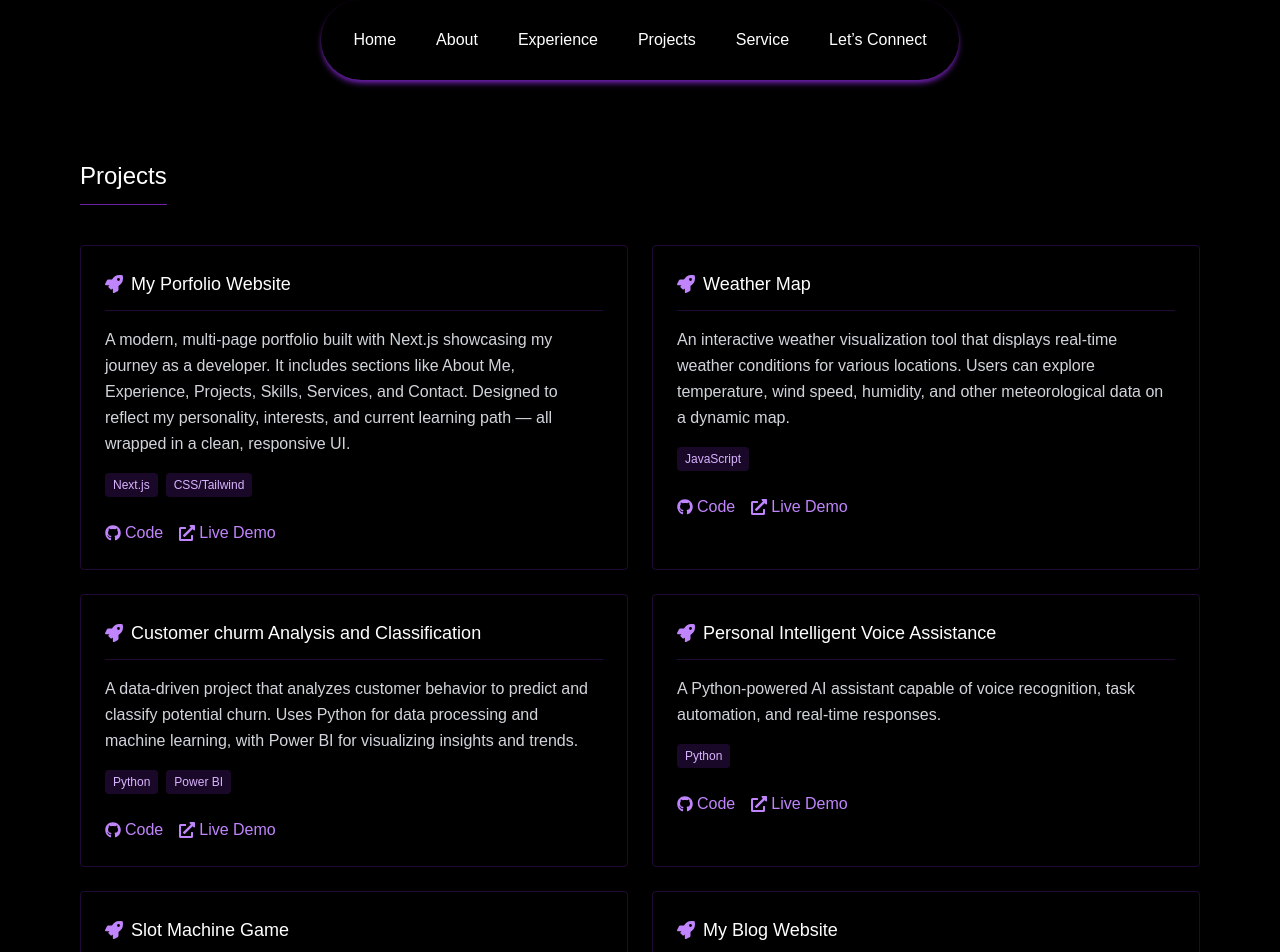
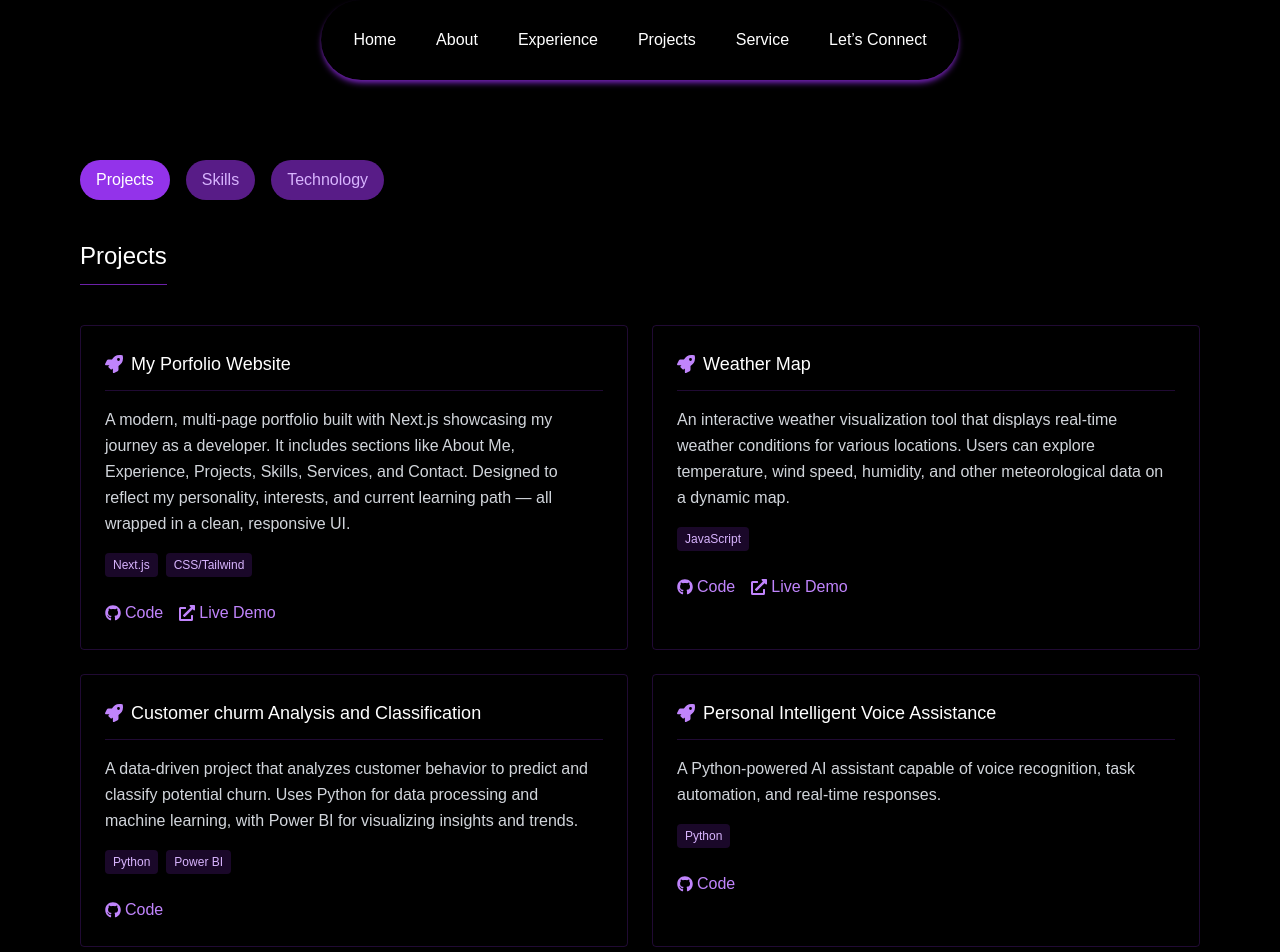
Before and after one commit to Vaibhavii3/Vaibhavi-portfolio, a Next.js app: page /projects in a window 1280 px wide. Shown: the top 952 px of the page. Built offline with nearby package versions, Linux system fonts and the light colour scheme.

Commit message:
updated code

```diff
--- a/package.json
+++ b/package.json
@@ -10,6 +10,7 @@
   },
   "dependencies": {
     "@emailjs/browser": "^4.4.1",
+    "framer-motion": "^12.9.2",
     "next": "15.1.7",
     "nodemailer": "^6.10.1",
     "react": "^19.0.0",
--- a/src/app/projects/page.jsx
+++ b/src/app/projects/page.jsx
@@ -1,115 +1,150 @@
+"use client";
+
 import Navbar from "@/components/Navbar";
 import { FaGithub, FaExternalLinkAlt, FaCode, FaServer, FaDatabase, FaTools, FaRocket, FaBrain, FaLaptopCode, FaMobile } from "react-icons/fa";
+import { useState } from "react";
+import { projects, skillCategories } from "@/data/projectsData"
+import { motion, AnimatePresence } from "framer-motion"
 
 export default function Projects() {
-  const projects = [
-    {
-      title: "My Porfolio Website",
-      description: "A modern, multi-page portfolio built with Next.js showcasing my journey as a developer. It includes sections like About Me, Experience, Projects, Skills, Services, and Contact. Designed to reflect my personality, interests, and current learning path — all wrapped in a clean, responsive UI.",
-      technologies: ["Next.js", "CSS/Tailwind"],
-      githubLink: "https://github.com/Vaibhavii3/Vaibhavi-portfolio.git",
-      liveLink: "https://vaibhavi-porfolio.vercel.app/"
-    },
-    {
-      title: "Weather Map",
-      description: "An interactive weather visualization tool that displays real-time weather conditions for various locations. Users can explore temperature, wind speed, humidity, and other meteorological data on a dynamic map.",
-      technologies: ["JavaScript"],
-      githubLink: "https://github.com/Vaibhavii3/weather-map.git",
-      liveLink: "https://weather-map-rose-sigma.vercel.app/"
-    },
-    {
-      title: "Customer churm Analysis and Classification",
-      description: "A data-driven project that analyzes customer behavior to predict and classify potential churn. Uses Python for data processing and machine learning, with Power BI for visualizing insights and trends.",
-      technologies: ["Python", "Power BI"],
-      githubLink: "https://github.com/Vaibhavii3/Customer-Churn-Analysis-and-Classification.git",
-      // liveLink: "https://vaibhavi-portfolio.vercel.app"
-    },
-    {
-      title: "Personal Intelligent Voice Assistance",
-      description: "A Python-powered AI assistant capable of voice recognition, task automation, and real-time responses.",
-      technologies: ["Python"],
-      githubLink: "https://github.com/Vaibhavii3/Personal-Intelligence-voice-assistance.git",
-      // liveLink: "https://modern-ecommerce.vercel.app"
-    },
-    {
-      title: "Slot Machine Game",
-      description: "A fun and interactive slot machine game built with HTML, CSS, and JavaScript. Includes both a web-based GUI version and a terminal-based CLI version. Features balance management, real-time feedback, and a retro-themed UI. Spin the reels and test your luck!",
-      technologies: ["JavaScript","HTML", "CSS"],
-      githubLink: "https://github.com/Vaibhavii3/Slot-Machine-Game.git",
-      liveLink: "https://slot-machine-game-orpin.vercel.app/"
-    },
-    {
-      title: "My Blog Website",
-      description: "A dynamic and visually engaging blog platform built using React and Sanity.io. This project showcases articles with rich text, categorized content, and a clean UI. Includes social sharing features and a responsive layout.",
-      technologies: ["React","Sanity.io", "CSS"],
-      githubLink: "https://github.com/Vaibhavii3/My-Blog-Website.git",
-      liveLink: "https://my-blog-website-iota.vercel.app/"
-    },
-    {
-      title: "Sanatan API",
-      description: "A minimalist Node.js-powered REST API serving quotes from the Bhagavad Gita in Sanskrit, Hindi, and English. Includes spiritual lessons and real-life applications. Built with a JSON dataset and file-based logic, it's ideal for spiritual apps, extensions, or bots.",
-      technologies: ["Nodejs","JSON", "REST"],
-      githubLink: "https://github.com/Vaibhavii3/sanatan-api.git",
-      liveLink: "https://sanatan-api-sepia.vercel.app/"
-    }
 
-  ];
+  const [activeTab, setActiveTab] = useState("Projects");
+  const [selectedTech, setSelectedTech] = useState(null);
 
-  const skillCategories = [
-    {
-      name: "Frontend",
-      icon: <FaLaptopCode className="text-purple-400" />,
-      skills: ["React", "Next.js", "JavaScript", "TypeScript", "HTML5", "CSS3", "Tailwind CSS", "BootStrap", "Framer Motion"]
-    },
-    {
-      name: "Backend",
-      icon: <FaServer className="text-purple-400" />,
-      skills: ["Node.js", "Express", "REST API"]
-    },
-    {
-      name: "Database & CMS",
-      icon: <FaDatabase className="text-purple-400" />,
-      skills: ["MongoDB", "Sanity.io"]
-    },
-    {
-      name: "Development Tools",
-      icon: <FaTools className="text-purple-400" />,
-      skills: ["Git", "GitHub", "VS Code", "Postman", "JSON"]
-    },
-    {
-      name: "Design Tools",
-      icon: <FaTools className="text-purple-400" />,
-      skills: ["Figma", "Canva"]
-    },
-    {
-      name: "3D Tools",
-      icon: <FaTools className="text-purple-400" />,
-      skills: ["Blender"]
-    },
-    // {
-    //   name: "AI & Machine Learning",
-    //   icon: <FaBrain className="text-purple-400" />,
-    //   skills: ["TensorFlow", "PyTorch", "NLP", "OpenAI APIs", "Computer Vision", "Data Analysis"]
-    // },
-    // {
-    //   name: "Mobile & Other",
-    //   icon: <FaMobile className="text-purple-400" />,
-    //   skills: ["React Native", "Progressive Web Apps", "Responsive Design", "Accessibility", "SEO"]
+  const tabs = ["Projects", "Skills", "Technology"];
+
+  const handleTabClick = (tab) => {
+    setActiveTab(tab);
+  };
+
+//   return (
+
+//     <div className="bg-black min-h-screen text-white overflow-x-hidden">
+//       <Navbar />
+
+//       <div className="m-10 sm:m-20">
+//         {/* Projects Section */}
+//         <section>
+//           <h1 className="text-2xl font-light border-b border-purple-800 pb-3 mb-10 inline-block">
+//             Projects
+//           </h1>
+
+//           <div className="grid grid-cols-1 md:grid-cols-2 gap-6 mb-16">
+//             {projects.map((project, index) => (
+//               <div
+//                 key={index}
+//                 className="border border-purple-800/30 rounded p-6 hover:border-purple-400 transition-colors duration-300"
+//               >
+//                 <h2 className="text-lg font-light pb-3 flex items-center gap-2 border-b border-purple-800/30">
+//                   <FaRocket className="text-purple-400" /> {project.title}
+//                 </h2>
+
+//                 <p className="mt-4 text-gray-300 font-light leading-relaxed">
+//                   {project.description}
+//                 </p>
+
+//                 <div className="mt-4 flex flex-wrap gap-2">
+//                   {project.technologies.map((tech, idx) => (
+//                     <span key={idx} className="text-xs bg-purple-900/30 text-purple-300 px-2 py-1 rounded">
+//                       {tech}
+//                     </span>
+//                   ))}
+//                 </div>
+
+//                 <div className="mt-6 flex gap-4">
+//                   <a
+//                     href={project.githubLink}
+//                     target="_blank"
+//                     rel="noopener noreferrer"
+//                     className="flex items-center gap-1 text-purple-400 hover:text-purple-300 transition-colors"
+//                   >
+//                     <FaGithub /> Code
+//                   </a>
+//                   <a
+//                     href={project.liveLink}
+//                     target="_blank"
+//                     rel="noopener noreferrer"
+//                     className="flex items-center gap-1 text-purple-400 hover:text-purple-300 transition-colors"
+//                   >
+//                     <FaExternalLinkAlt /> Live Demo
+//                   </a>
+//                 </div>
+//               </div>
+//             ))}
+//           </div>
+//         </section>
+
+//         {/* Skills Section */}
+//         <section>
+//           <h1 className="text-2xl font-light border-b border-purple-800 pb-3 mb-10 inline-block">
+//             Skills
+//           </h1>
+
+//           <div className="grid grid-cols-1 md:grid-cols-2 lg:grid-cols-3 gap-6">
+//             {skillCategories.map((category, index) => (
+//               <div
+//                 key={index}
+//                 className="border border-purple-800/30 rounded p-6 hover:border-purple-400 transition-colors duration-300"
+//               >
+//                 <h2 className="text-lg font-light pb-3 flex items-center gap-2 border-b border-purple-800/30">
+//                   {category.icon} {category.name}
+//                 </h2>
+
+//                 <div className="mt-4 flex flex-wrap gap-2">
+//                   {category.skills.map((skill, idx) => (
+//                     <span key={idx} className="bg-purple-900/20 text-purple-300 px-3 py-1 rounded-full text-sm mb-2">
+//                       {skill}
+//                     </span>
+//                   ))}
+//                 </div>
+//               </div>
+//             ))}
+//           </div>
+//         </section>
+//       </div>
+//     </div>
+//   );
 // }
-  ];
 
 return (
-
   <div className="bg-black min-h-screen text-white overflow-x-hidden">
     <Navbar />
 
     <div className="m-10 sm:m-20">
-        {/* Projects Section */}
+      {/* Toggle Buttons */}
+      <div className="flex gap-4 mb-10">
+        {tabs.map((tab) => (
+          <button
+            key={tab}
+            onClick={() => handleTabClick(tab)}
+            className={`px-4 py-2 rounded-full ${
+              activeTab === tab
+                ? "bg-purple-600 text-white"
+                : "bg-purple-900 text-purple-300"
+            }`}
+          >
+            {tab}
+          </button>
+        ))}
+      </div>
+
+      {/* Content based on selected tab */}
+      <AnimatePresence mode="wait">
+      {activeTab === "Projects" && (
+
         <section>
           <h1 className="text-2xl font-light border-b border-purple-800 pb-3 mb-10 inline-block">
             Projects
           </h1>
 
+          <motion.div
+              key="projects"
+              initial={{ opacity: 0, y: 20 }}
+              animate={{ opacity: 1, y: 0 }}
+              exit={{ opacity: 0, y: -20 }}
+              transition={{ duration: 0.5 }}
+              className="grid grid-cols-1 md:grid-cols-1 gap-6"
+            >
           <div className="grid grid-cols-1 md:grid-cols-2 gap-6 mb-16">
             {projects.map((project, index) => (
               <div
@@ -119,19 +154,19 @@ export default function Projects() {
                 <h2 className="text-lg font-light pb-3 flex items-center gap-2 border-b border-purple-800/30">
                   <FaRocket className="text-purple-400" /> {project.title}
                 </h2>
-
                 <p className="mt-4 text-gray-300 font-light leading-relaxed">
                   {project.description}
                 </p>
-
                 <div className="mt-4 flex flex-wrap gap-2">
                   {project.technologies.map((tech, idx) => (
-                    <span key={idx} className="text-xs bg-purple-900/30 text-purple-300 px-2 py-1 rounded">
+                    <span
+                      key={idx}
+                      className="text-xs bg-purple-900/30 text-purple-300 px-2 py-1 rounded"
+                    >
                       {tech}
                     </span>
                   ))}
                 </div>
-
                 <div className="mt-6 flex gap-4">
                   <a
                     href={project.githubLink}
@@ -141,6 +176,7 @@ export default function Projects() {
                   >
                     <FaGithub /> Code
                   </a>
+                  {project.liveLink && (
                     <a
                       href={project.liveLink}
                       target="_blank"
@@ -149,18 +185,29 @@ export default function Projects() {
                     >
                       <FaExternalLinkAlt /> Live Demo
                     </a>
+                  )}
                 </div>
               </div>
             ))}
           </div>
+            </motion.div>
         </section>
+      )}
 
-        {/* Skills Section */}
+      {activeTab === "Skills" && (
         <section>
           <h1 className="text-2xl font-light border-b border-purple-800 pb-3 mb-10 inline-block">
             Skills
           </h1>
 
+          <motion.div
+              key="skills"
+              initial={{ opacity: 0, y: 20 }}
+              animate={{ opacity: 1, y: 0 }}
+              exit={{ opacity: 0, y: -20 }}
+              transition={{ duration: 0.5 }}
+              className="grid grid-cols-1 md:grid-cols-2 lg:grid-cols-1 gap-6"
+            >
           <div className="grid grid-cols-1 md:grid-cols-2 lg:grid-cols-3 gap-6">
             {skillCategories.map((category, index) => (
               <div
@@ -170,10 +217,12 @@ export default function Projects() {
                 <h2 className="text-lg font-light pb-3 flex items-center gap-2 border-b border-purple-800/30">
                   {category.icon} {category.name}
                 </h2>
-
                 <div className="mt-4 flex flex-wrap gap-2">
                   {category.skills.map((skill, idx) => (
-                    <span key={idx} className="bg-purple-900/20 text-purple-300 px-3 py-1 rounded-full text-sm mb-2">
+                    <span
+                      key={idx}
+                      className="bg-purple-900/20 text-purple-300 px-3 py-1 rounded-full text-sm mb-2"
+                    >
                       {skill}
                     </span>
                   ))}
@@ -181,7 +230,62 @@ export default function Projects() {
               </div>
             ))}
           </div>
+            </motion.div>
         </section>
+      )}
+
+      {activeTab === "Technology" && (
+        <section>
+          <h1 className="text-2xl font-light border-b border-purple-800 pb-3 mb-10 inline-block">
+            Technology wise Projects
+          </h1>
+
+          <motion.div
+              key="technology"
+              initial={{ opacity: 0, y: 20 }}
+              animate={{ opacity: 1, y: 0 }}
+              exit={{ opacity: 0, y: -20 }}
+              transition={{ duration: 0.5 }}
+            >
+
+            {/* select Technology  */}
+
+          <div className="grid grid-cols-1 md:grid-cols-2 gap-6 mb-16">
+            {/* Show all technologies available */}
+            {Array.from(
+              new Set(projects.flatMap((project) => project.technologies))
+            ).map((tech, index) => (
+              <div
+                key={index}
+                className="border border-purple-800/30 rounded p-6 hover:border-purple-400 transition-colors duration-300"
+              >
+                <h2 className="text-lg font-light pb-3 flex items-center gap-2 border-b border-purple-800/30">
+                  {tech}
+                </h2>
+                <div className="mt-4 flex flex-col gap-2">
+                  {projects
+                    .filter((project) => project.technologies.includes(tech))
+                    .map((filteredProject, idx) => (
+                      <div key={idx} className="flex flex-col gap-1">
+                        <span className="text-purple-300">{filteredProject.title}</span>
+                        <a
+                          href={filteredProject.liveLink}
+                          target="_blank"
+                          rel="noopener noreferrer"
+                          className="text-xs text-purple-400 underline"
+                        >
+                          {filteredProject.liveLink ? "Live" : ""}
+                        </a>
+                      </div>
+                    ))}
+                </div>
+              </div>
+            ))}
+          </div>
+            </motion.div>
+        </section>
+      )}
+      </AnimatePresence>
     </div>
   </div>
 );
--- /dev/null
+++ b/src/data/projectsData.js
@@ -0,0 +1,97 @@
+import { FaGithub, FaExternalLinkAlt, FaCode, FaServer, FaDatabase, FaTools, FaRocket, FaBrain, FaLaptopCode, FaMobile } from "react-icons/fa";
+
+export const projects = [
+    {
+      title: "My Porfolio Website",
+      description: "A modern, multi-page portfolio built with Next.js showcasing my journey as a developer. It includes sections like About Me, Experience, Projects, Skills, Services, and Contact. Designed to reflect my personality, interests, and current learning path — all wrapped in a clean, responsive UI.",
+      technologies: ["Next.js", "CSS/Tailwind"],
+      githubLink: "https://github.com/Vaibhavii3/Vaibhavi-portfolio.git",
+      liveLink: "https://vaibhavi-porfolio.vercel.app/"
+    },
+    {
+      title: "Weather Map",
+      description: "An interactive weather visualization tool that displays real-time weather conditions for various locations. Users can explore temperature, wind speed, humidity, and other meteorological data on a dynamic map.",
+      technologies: ["JavaScript"],
+      githubLink: "https://github.com/Vaibhavii3/weather-map.git",
+      liveLink: "https://weather-map-rose-sigma.vercel.app/"
+    },
+    {
+      title: "Customer churm Analysis and Classification",
+      description: "A data-driven project that analyzes customer behavior to predict and classify potential churn. Uses Python for data processing and machine learning, with Power BI for visualizing insights and trends.",
+      technologies: ["Python", "Power BI"],
+      githubLink: "https://github.com/Vaibhavii3/Customer-Churn-Analysis-and-Classification.git",
+      // liveLink: "https://vaibhavi-portfolio.vercel.app"
+    },
+    {
+      title: "Personal Intelligent Voice Assistance",
+      description: "A Python-powered AI assistant capable of voice recognition, task automation, and real-time responses.",
+      technologies: ["Python"],
+      githubLink: "https://github.com/Vaibhavii3/Personal-Intelligence-voice-assistance.git",
+      // liveLink: "https://modern-ecommerce.vercel.app"
+    },
+    {
+      title: "Slot Machine Game",
+      description: "A fun and interactive slot machine game built with HTML, CSS, and JavaScript. Includes both a web-based GUI version and a terminal-based CLI version. Features balance management, real-time feedback, and a retro-themed UI. Spin the reels and test your luck!",
+      technologies: ["JavaScript","HTML", "CSS"],
+      githubLink: "https://github.com/Vaibhavii3/Slot-Machine-Game.git",
+      liveLink: "https://slot-machine-game-orpin.vercel.app/"
+    },
+    {
+      title: "My Blog Website",
+      description: "A dynamic and visually engaging blog platform built using React and Sanity.io. This project showcases articles with rich text, categorized content, and a clean UI. Includes social sharing features and a responsive layout.",
+      technologies: ["React","Sanity.io", "CSS"],
+      githubLink: "https://github.com/Vaibhavii3/My-Blog-Website.git",
+      liveLink: "https://my-blog-website-iota.vercel.app/"
+    },
+    {
+      title: "Sanatan API",
+      description: "A minimalist Node.js-powered REST API serving quotes from the Bhagavad Gita in Sanskrit, Hindi, and English. Includes spiritual lessons and real-life applications. Built with a JSON dataset and file-based logic, it's ideal for spiritual apps, extensions, or bots.",
+      technologies: ["Nodejs","JSON", "REST"],
+      githubLink: "https://github.com/Vaibhavii3/sanatan-api.git",
+      liveLink: "https://sanatan-api-sepia.vercel.app/"
+    }
+
+  ];
+
+export const skillCategories = [
+    {
+      name: "Frontend",
+      icon: <FaLaptopCode className="text-purple-400" />,
+      skills: ["React", "Next.js", "JavaScript", "TypeScript", "HTML5", "CSS3", "Tailwind CSS", "BootStrap", "Framer Motion"]
+    },
+    {
+      name: "Backend",
+      icon: <FaServer className="text-purple-400" />,
+      skills: ["Node.js", "Express", "REST API"]
+    },
+    {
+      name: "Database & CMS",
+      icon: <FaDatabase className="text-purple-400" />,
+      skills: ["MongoDB", "Sanity.io"]
+    },
+    {
+      name: "Development Tools",
+      icon: <FaTools className="text-purple-400" />,
+      skills: ["Git", "GitHub", "VS Code", "Postman", "JSON"]
+    },
+    {
+      name: "Design Tools",
+      icon: <FaTools className="text-purple-400" />,
+      skills: ["Figma", "Canva"]
+    },
+    {
+      name: "3D Tools",
+      icon: <FaTools className="text-purple-400" />,
+      skills: ["Blender"]
+    },
+    // {
+    //   name: "AI & Machine Learning",
+    //   icon: <FaBrain className="text-purple-400" />,
+    //   skills: ["TensorFlow", "PyTorch", "NLP", "OpenAI APIs", "Computer Vision", "Data Analysis"]
+    // },
+    // {
+    //   name: "Mobile & Other",
+    //   icon: <FaMobile className="text-purple-400" />,
+    //   skills: ["React Native", "Progressive Web Apps", "Responsive Design", "Accessibility", "SEO"]
+    // }
+];
```
Also changed, not shown: 1 other file (tests, documents, lock files or other folders). Lines whose indentation alone changed are shown as unchanged.
